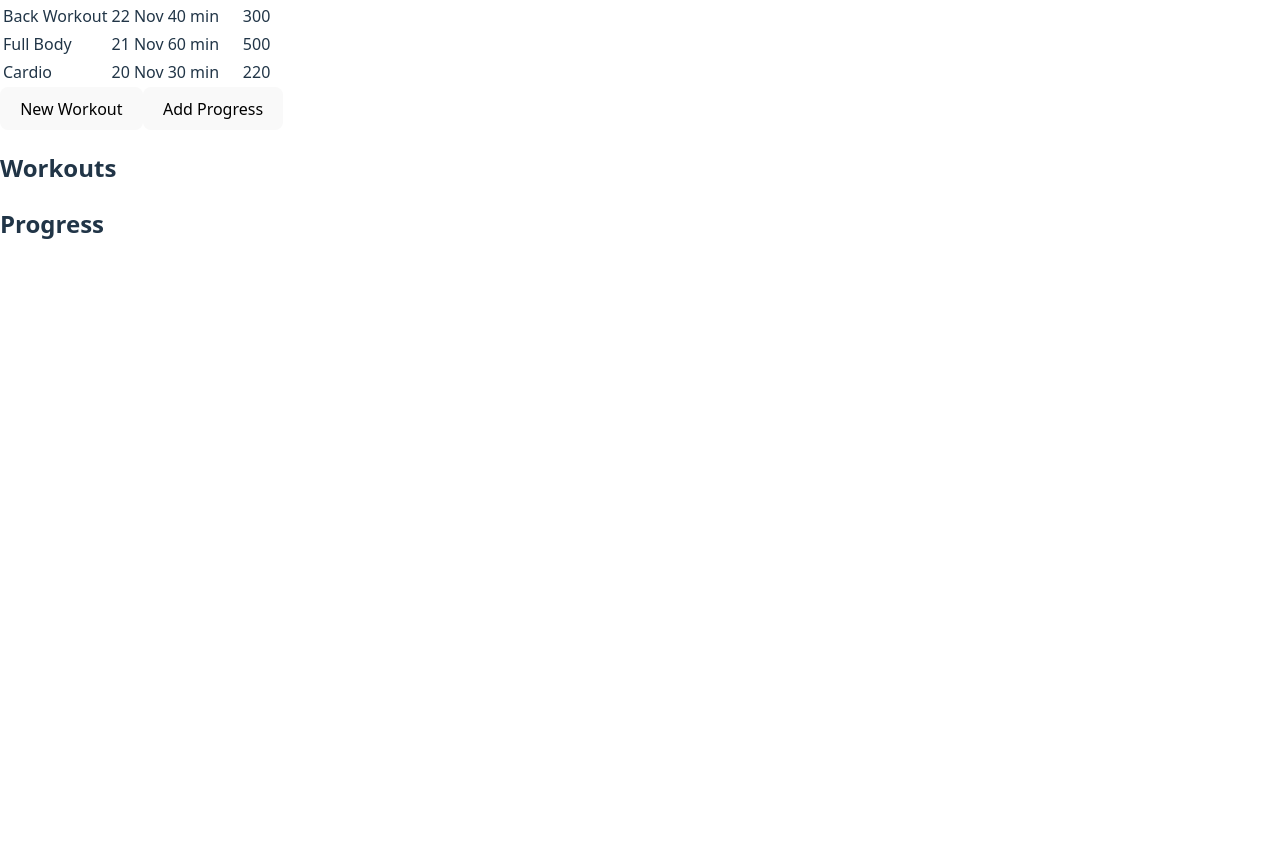
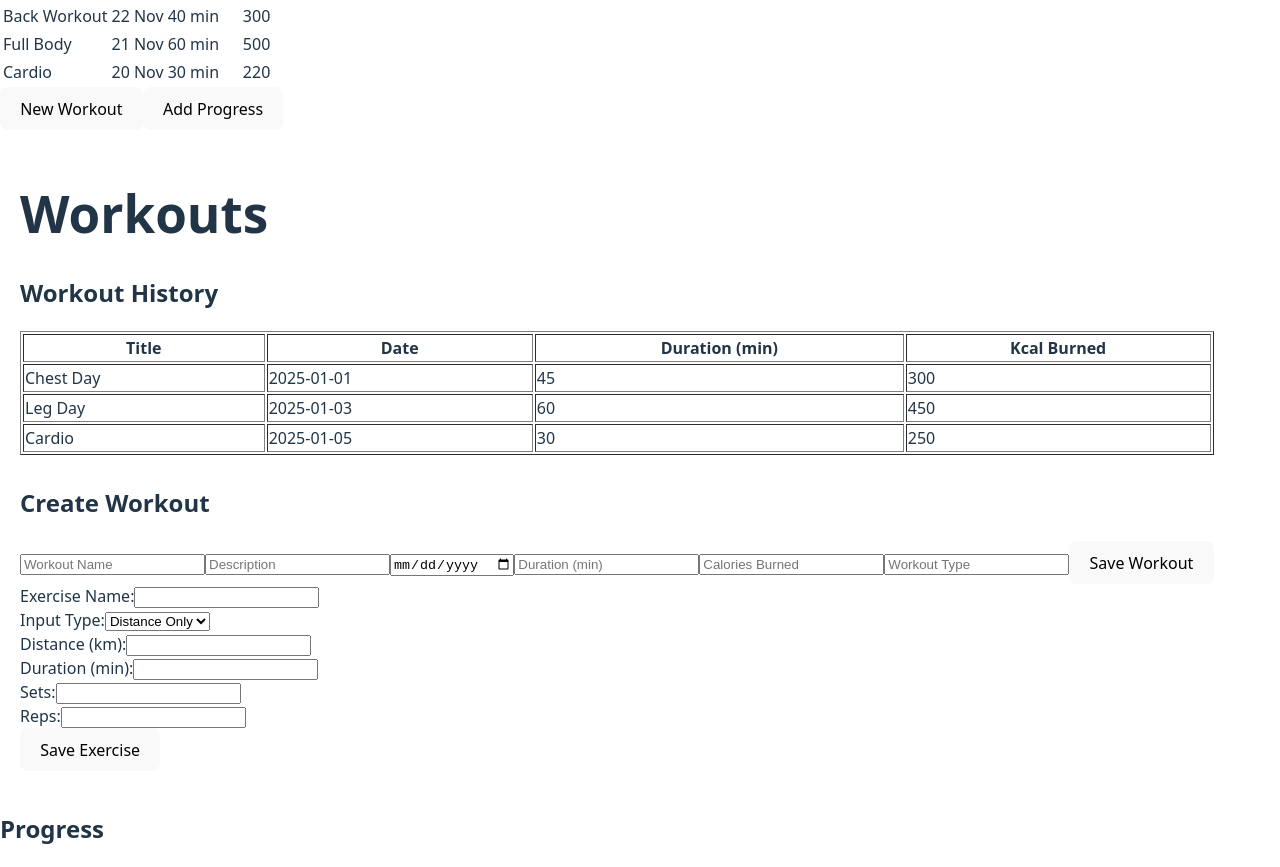
Before and after one commit to Austine-john/Fitflow-frontend, a React (Vite) app in the folder Fitflow/: page / in a window 1280 px wide. Shown: the part 623-1490 px from the top of the page. Before the commit the page ends 885 px from the top, so only its background shows below. Built offline with nearby package versions, Linux system fonts and the light colour scheme.

Commit message:
Add ExerciseForm, WorkoutForm, and WorkoutHistory components for workout management

```diff
--- /dev/null
+++ b/Fitflow/src/components/Workouts/ExerciseForm/ExerciseForm.jsx
@@ -0,0 +1,112 @@
+import { useState } from "react";
+
+function ExerciseForm({ onSubmit }) {
+  const [name, setName] = useState("");
+  const [type, setType] = useState("distance"); // distance | weight | both
+  const [distance, setDistance] = useState("");
+  const [weight, setWeight] = useState("");
+  const [duration, setDuration] = useState("");
+  const [sets, setSets] = useState("");
+  const [reps, setReps] = useState("");
+
+
+  function handleSubmit(e) {
+    e.preventDefault();
+
+    const payload = {
+      name,
+      duration,
+      distance: type === "weight" ? 0 : Number(distance || 0),
+      weight: type === "distance" ? 0 : Number(weight || 0),
+    };
+
+    onSubmit(payload);
+
+    // Clear after submit
+    setName("");
+    setDistance("");
+    setWeight("");
+    setDuration("");
+  }
+
+  return (
+    <form onSubmit={handleSubmit} className="exercise-form">
+
+      <div>
+        <label>Exercise Name:</label>
+        <input
+          type="text"
+          value={name}
+          onChange={(e) => setName(e.target.value)}
+          required
+        />
+      </div>
+
+      <div>
+        <label>Input Type:</label>
+        <select value={type} onChange={(e) => setType(e.target.value)}>
+          <option value="distance">Distance Only</option>
+          <option value="weight">Weight Only</option>
+          <option value="both">Both</option>
+        </select>
+      </div>
+
+      {type !== "weight" && (
+        <div>
+          <label>Distance (km):</label>
+          <input
+            type="number"
+            value={distance}
+            onChange={(e) => setDistance(e.target.value)}
+            min="0"
+          />
+        </div>
+      )}
+
+      {type !== "distance" && (
+        <div>
+          <label>Weight (kg):</label>
+          <input
+            type="number"
+            value={weight}
+            onChange={(e) => setWeight(e.target.value)}
+            min="0"
+          />
+        </div>
+      )}
+
+      <div>
+        <label>Duration (min):</label>
+        <input
+          type="number"
+          value={duration}
+          onChange={(e) => setDuration(e.target.value)}
+          min="1"
+          required
+        />
+        <div>
+            <label>Sets:</label>
+            <input
+              type="number"
+              value={sets}
+              onChange={(e) => setSets(e.target.value)}
+              min="1"
+            />
+        </div>
+        <div>
+            <label>Reps:</label>
+            <input
+              type="number"
+              value={reps}
+              onChange={(e) => setReps(e.target.value)}
+              min="1"
+            />
+        </div>
+      </div>
+
+      <button type="submit">Save Exercise</button>
+    </form>
+  );
+}
+
+export default ExerciseForm;
--- a/Fitflow/src/components/Workouts/Workouts.jsx
+++ b/Fitflow/src/components/Workouts/Workouts.jsx
@@ -1,9 +1,23 @@
-function Workouts() {
+import React from "react";
+import WorkoutHistory from "./WorkoutsHistory/WorkoutsHistory";
+import WorkoutForm from "./WorkoutsForm/WorkoutsForm";
+import ExerciseForm from "./ExerciseForm/ExerciseForm";
+
+const Workouts = () => {
   return (
-    <div>
-      <h2>Workouts</h2>
+    <div style={{ padding: "20px" }}>
+      <h1>Workouts</h1>
+
+      {/* Workout History Table */}
+      <WorkoutHistory />
+
+      {/* Workout Creation Form */}
+      <WorkoutForm />
+
+      {/* Exercise Form */}
+      <ExerciseForm />
     </div>
   );
-}
+};
 
 export default Workouts;
--- /dev/null
+++ b/Fitflow/src/components/Workouts/WorkoutsForm/WorkoutsForm.jsx
@@ -0,0 +1,41 @@
+import React, { useState } from "react";
+
+const WorkoutForm = () => {
+  const [form, setForm] = useState({
+    name: "",
+    description: "",
+    date: "",
+    duration: "",
+    calories_burned: "",
+    workout_type: "",
+  });
+
+  const handleChange = (e) => {
+    setForm({ ...form, [e.target.name]: e.target.value });
+  };
+
+  const handleSubmit = (e) => {
+    e.preventDefault();
+    console.log("Workout Submitted:", form);
+  };
+
+  return (
+    <div style={{ marginTop: "30px" }}>
+      <h2>Create Workout</h2>
+
+      <form onSubmit={handleSubmit}>
+        <input name="name" placeholder="Workout Name" onChange={handleChange} />
+        <input name="description" placeholder="Description" onChange={handleChange} />
+        <input type="date" name="date" onChange={handleChange} />
+        <input type="number" name="duration" placeholder="Duration (min)" onChange={handleChange} />
+        <input type="number" name="calories_burned" placeholder="Calories Burned" onChange={handleChange} />
+
+        <input name="workout_type" placeholder="Workout Type" onChange={handleChange} />
+
+        <button type="submit">Save Workout</button>
+      </form>
+    </div>
+  );
+};
+
+export default WorkoutForm;
--- /dev/null
+++ b/Fitflow/src/components/Workouts/WorkoutsHistory/WorkoutsHistory.jsx
@@ -0,0 +1,41 @@
+import React from "react";
+
+const sampleWorkouts = [
+  { id: 1, name: "Chest Day", date: "2025-01-01", duration: 45, calories_burned: 300 },
+  { id: 2, name: "Leg Day", date: "2025-01-03", duration: 60, calories_burned: 450 },
+  { id: 3, name: "Cardio", date: "2025-01-05", duration: 30, calories_burned: 250 },
+];
+
+const WorkoutHistory = () => {
+  return (
+    <div style={{ marginTop: "30px" }}>
+      <h2>Workout History</h2>
+
+      <div style={{ maxHeight: "200px", overflowY: "scroll" }}>
+        <table border="1" width="100%">
+          <thead>
+            <tr>
+              <th>Title</th>
+              <th>Date</th>
+              <th>Duration (min)</th>
+              <th>Kcal Burned</th>
+            </tr>
+          </thead>
+
+          <tbody>
+            {sampleWorkouts.map((w) => (
+              <tr key={w.id}>
+                <td>{w.name}</td>
+                <td>{w.date}</td>
+                <td>{w.duration}</td>
+                <td>{w.calories_burned}</td>
+              </tr>
+            ))}
+          </tbody>
+        </table>
+      </div>
+    </div>
+  );
+};
+
+export default WorkoutHistory;
```
